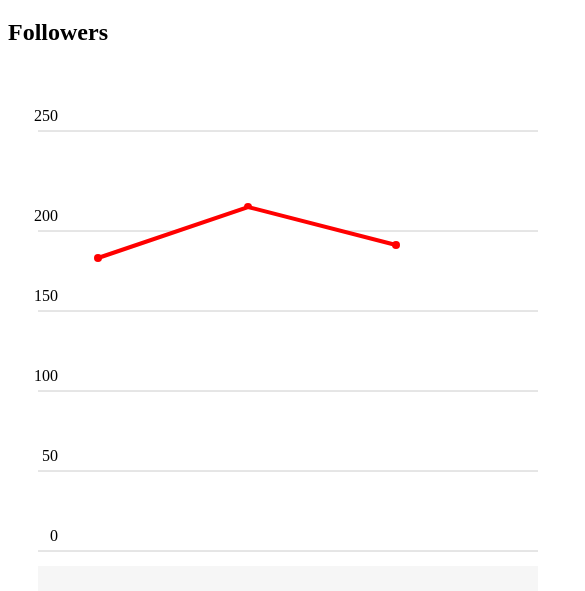
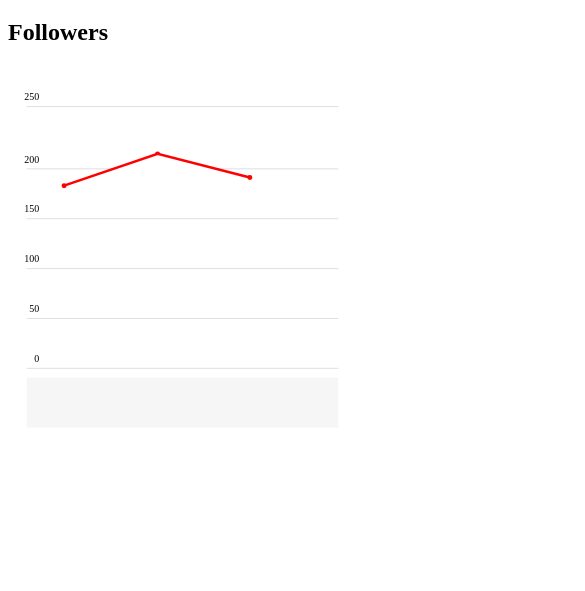
Before and after one commit to Grenguar/chart-builder-js, a plain HTML site: page index.html in a window 390 px wide. Shown: the part 61-652 px from the top of the page, 585 px wide, since content can reach past the window. Drawn offline with Linux system fonts and the light colour scheme.

Commit message:
making svg truly responsive now

```diff
--- a/index.html
+++ b/index.html
@@ -7,9 +7,11 @@
     <link rel="stylesheet" href="src/css/style.css" type="text/css">
   </head>
   <body>
-    <h1 class="header">Simple chart builder</h1>
+    <h1 class="header"
+    >Simple chart builder</h1>
     <h2>Followers</h2>
-    <svg viewbox="0 0 600 600" width="100%" height="100%" preserveAspectRatio="xMinYMin meet" class="graph" role="img">
+    <!-- preserveAspectRatio="xMinYMin meet" -->
+    <svg xmlns="http://www.w3.org/2000/svg" version="1.1" viewbox="0 0 600 600" width="100%" height="100%" preserveAspectRatio="xMidYMid meet" class="graph" role="img">
         <g class="grid x-grid" id="xGrid">
             <line x1="30" y1="485" x2="530" y2="485"></line> <!-- zero line -->
             <line x1="30" y1="405" x2="530" y2="405"></line>
--- a/src/css/style.css
+++ b/src/css/style.css
@@ -7,10 +7,10 @@
     text-anchor: end;
 }
 
-.graph {
+/* .graph {
     height: 600px;
     width: 600px;
-}
+} */
 
 .graph .grid {
     stroke: #ccc;
```
